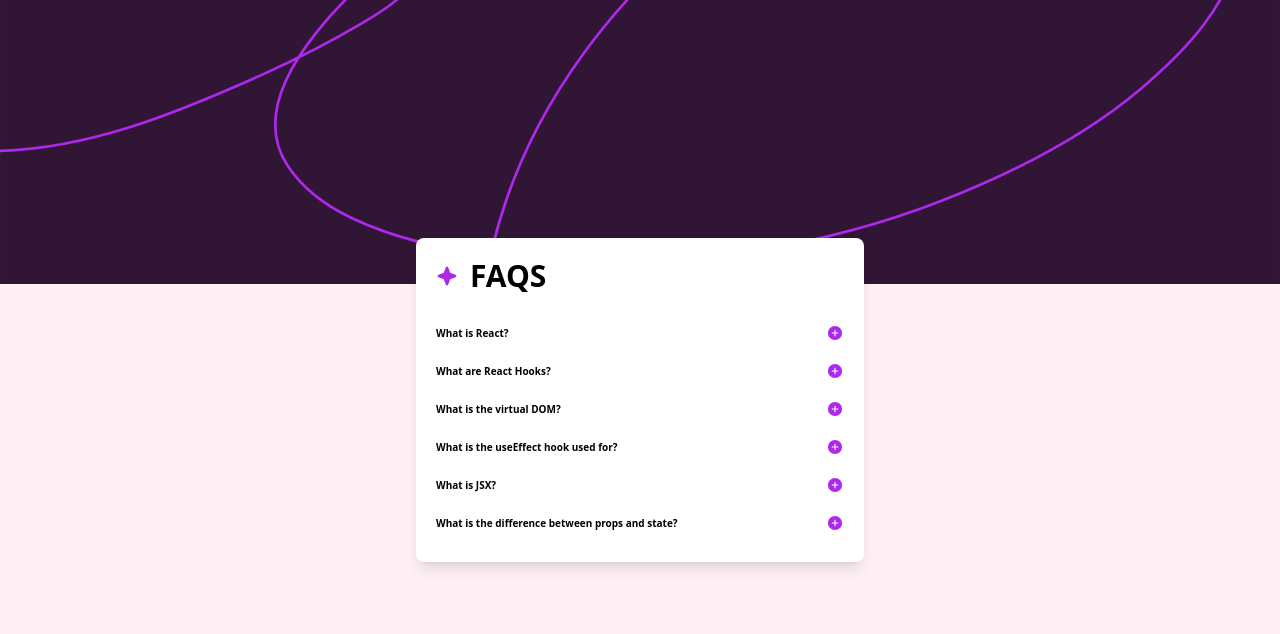
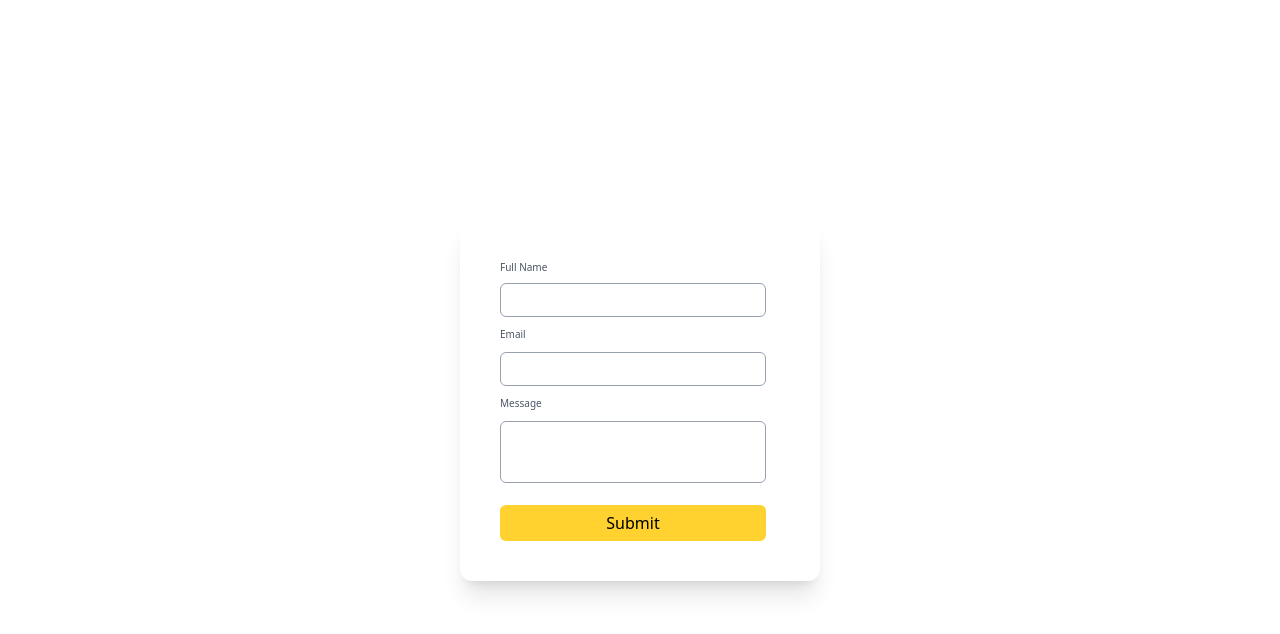
Before and after one commit to abhishekjmd/react-practice-problems, a React (Vite) app: page / in a window 1280 px wide. Shown: the top 634 px of the page. Built offline with nearby package versions, Linux system fonts and the light colour scheme.

Commit message:
create contact form

```diff
--- a/src/App.tsx
+++ b/src/App.tsx
@@ -8,11 +8,13 @@ import FormValidation from "./problems/FormValidation";
 import CountdownTimer from "./problems/CountDownTimer";
 import ModalDialog from "./problems/ModalDialog";
 import Accordian from "./problems/Accordian";
+import ContactUs from "./problems/ContactUs";
 
 export default function App() {
   return (
     <div className="w-[100vw] h-[100vh] flex justify-center items-center">
-      <Accordian />
+      {/* <Accordian /> */}
+      <ContactUs />
     </div>
   );
 }
--- a/src/problems/Accordian.tsx
+++ b/src/problems/Accordian.tsx
@@ -3,7 +3,7 @@ import { accordianBackground, iconMinus, iconPlus, iconStar } from "../assets";
 
 function Accordian() {
   //   const [toggleAccordion, setToggleAccordion] = useState(false);
-  const [selectedIndex, setSelectedIndex] = useState(null);
+  const [selectedIndex, setSelectedIndex] = useState([]);
 
   const faqData = [
     {
@@ -45,7 +45,9 @@ function Accordian() {
   ];
 
   const handleAccordian = (index) => {
-    setSelectedIndex((prev) => (prev === index ? null : index));
+    setSelectedIndex((prev) =>
+      prev.includes(index) ? prev.filter((i) => i !== index) : [...prev, index]
+    );
   };
 
   return (
@@ -71,7 +73,7 @@ function Accordian() {
                     <img src={iconPlus} className="h-4.5 w-4.5" />
                   )}
                 </div>
-                {selectedIndex === item.index && (
+                {selectedIndex.includes(item.index) && (
                   <p className="text-[9px] text-gray-500 mb-2.5">
                     {item.answer}
                   </p>
--- /dev/null
+++ b/src/problems/ContactUs.tsx
@@ -0,0 +1,77 @@
+import React, { useState } from "react";
+
+export default function ContactUs() {
+  const [fullName, setFullName] = useState('');
+  const [email, setEmail] = useState('');
+  const [msg, setMsg] = useState('');
+  const [errors, setErros] = useState({});
+
+  const handleSubmit = (e) => {
+    e.preventDefault();
+    const newErrors = {};
+    if (!fullName) newErrors.fullName = "fullName is required";
+    if (!email) newErrors.email = "email is required";
+    if (!msg) newErrors.msg = "msg is required";
+
+    else {
+      const emailRegex = /^[^\s@]+@[^\s@]+\.[^\s@]{2,}$/;
+      if (!emailRegex.test(email)) newErrors.email = "Email is not valid";
+    }
+    setErros(newErrors);
+    if(Object.keys(errors).length > 0 ){
+      alert(Object.values(errors))
+    }
+    if(fullName || email || msg ){
+      alert('form submitted successfully')
+    }
+  }
+
+
+  return (
+    <form
+      onSubmit={handleSubmit}
+      className="flex flex-col gap-2.5 w-90 h-auto  rounded-xl shadow-xl p-10 "
+    >
+      <div className="space-y-2">
+        <p className="text-[10px] text-gray-600">Full Name</p>
+        <input
+          value={fullName}
+          onChange={(e) => setFullName(e.target.value)}
+          className="w-[95%] rounded-md text-sm border-gray-400 border-1 p-1.5 px-2 outline-none"
+        />
+        {errors.fullName && (
+          <p className="text-[10px] text-gray-600">{errors?.fullName}</p>
+        )}
+      </div>
+      <div className="space-y-2.5">
+        <p className="text-[10px] text-gray-600">Email</p>
+        <input
+          value={email}
+          onChange={(e) => setEmail(e.target.value)}
+          className="w-[95%] rounded-md text-sm border-gray-400 border-1 p-1.5 px-2 outline-none"
+        />
+        {errors.email && (
+          <p className="text-[10px] text-gray-600">{errors.email}</p>
+        )}
+      </div>
+      <div className="space-y-2.5">
+        <p className="text-[10px] text-gray-600">Message</p>
+        <input
+          onChange={(e) => setMsg(e.target.value)}
+          className="w-[95%]  rounded-md text-sm border-gray-400 border-1 py-5 px-2 outline-none"
+        />
+        {errors.msg && (
+          <p className="text-[10px] text-gray-600">{errors.msg}</p>
+        )}
+      </div>
+      <div className="w-[100%] justify-center mt-3 items-center">
+        <button
+          className="w-[95%] py-1.5 rounded-md bg-amber-300 cursor-pointer"
+          onClick={handleSubmit}
+        >
+          Submit
+        </button>
+      </div>
+    </form>
+  );
+}
```
